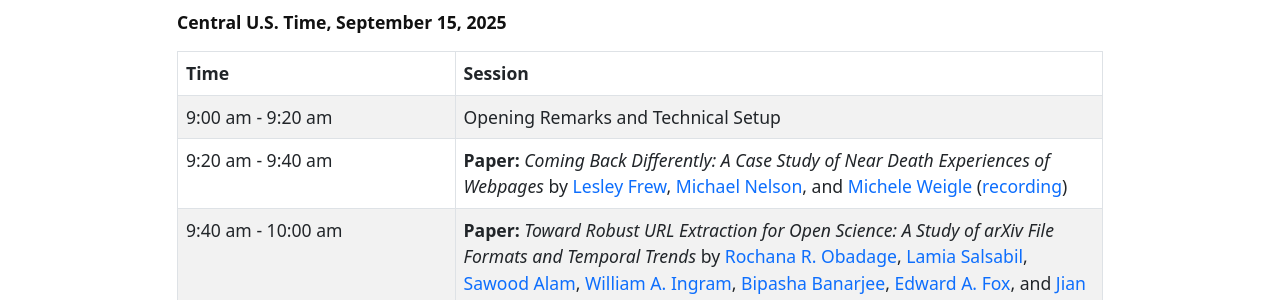
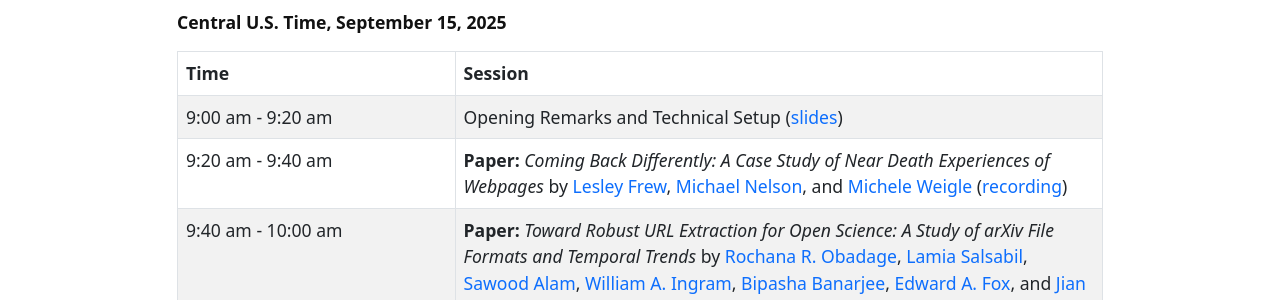
Before and after one commit to wadlworkshop/wadlworkshop.github.io, a Jekyll site: the page built from 2025/content/4-schedule.md, in a window 1280 px wide. Shown: the part 185-485 px from the top of the page. Built offline with Jekyll 4.4.1, drawn with Linux system fonts in a browser that asks for light colours; our own code applies the rules of GitHub Pages for plain Markdown files.

Commit message:
Add slides link to Opening Remarks section
Added a link to the slides for the Opening Remarks and Technical Setup.

```diff
--- a/2025/content/4-schedule.md
+++ b/2025/content/4-schedule.md
@@ -18,7 +18,7 @@
   <tbody>
     <tr>
       <td><time data-iso="2025-09-15T09:09:00-06:00" date-format="long">9:00 am - 9:20 am</time></td>
-      <td>Opening Remarks and Technical Setup</td>
+      <td>Opening Remarks and Technical Setup (<a href="https://docs.google.com/presentation/d/17LVSrXOaUV9m39J2K4TLafkN-6SnC35azs1CHsfGA78/edit?usp=sharing">slides</a>)</td>
     </tr>
     <tr>
       <td>9:20 am - 9:40 am</td>
```
